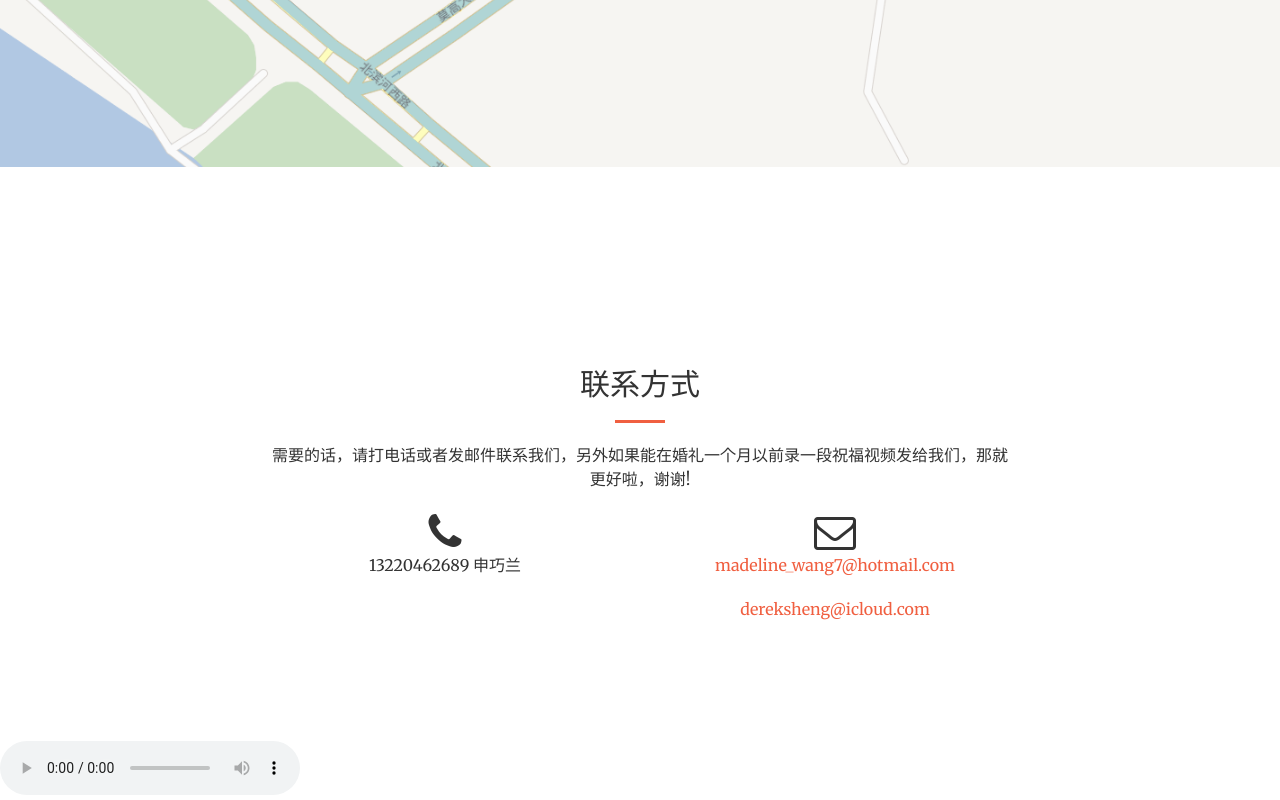
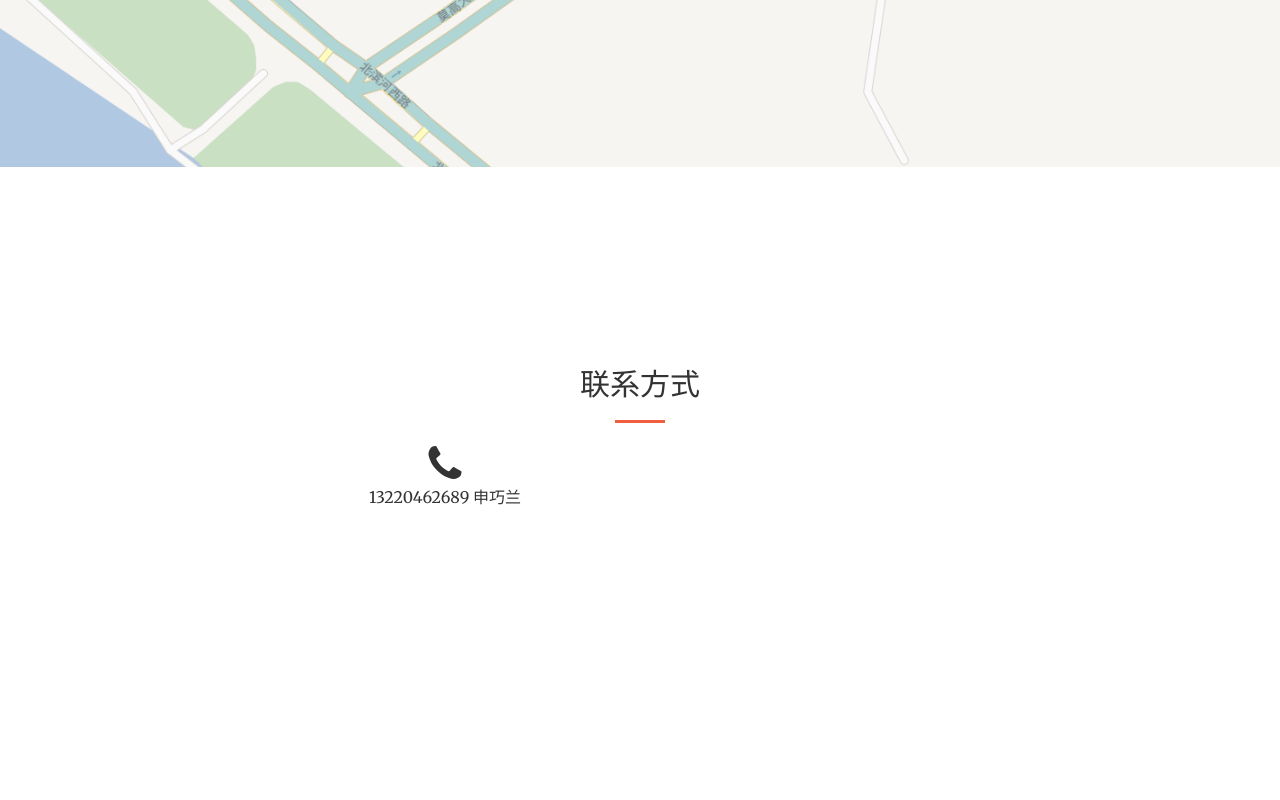
Before and after one commit to derekandmadeline/qiyuexuejiweddingsimple, a plain HTML site: page index.html in a window 1280 px wide. Shown: the part 2506-3306 px from the top of the page. After the commit the page ends 3135 px from the top, so only its background shows below. Drawn offline with nearby package versions, Linux system fonts and the light colour scheme; a web font is replaced by a local one.

Commit message:
update contact information

```diff
--- a/index.html
+++ b/index.html
@@ -115,25 +115,16 @@
                 <div class="col-lg-8 col-lg-offset-2 text-center">
                     <h2 class="section-heading">联系方式</h2>
                     <hr class="primary">
-                    <p>需要的话，请打电话或者发邮件联系我们，另外如果能在婚礼一个月以前录一段祝福视频发给我们，那就更好啦，谢谢!</p>
                 </div>
                 <div class="col-lg-4 col-lg-offset-2 text-center">
                     <i class="fa fa-phone fa-3x wow bounceIn"></i>
                     <p>13220462689 申巧兰</p>
                 </div>
-                <div class="col-lg-4 text-center">
-                    <i class="fa fa-envelope-o fa-3x wow bounceIn" data-wow-delay=".1s"></i>
-                    <p><a href="mailto:madeline_wang7@hotmail.com">madeline_wang7@hotmail.com</a></p>
-                    <p><a href="mailto:dereksheng@icloud.com">dereksheng@icloud.com</a></p>
-                </div>
+
             </div>
         </div>
     </section>
 
-    <audio controls autoplay>
-      <source src="music/YPjiy209da.mp3" type="audio/mpeg">
-      Your browser does not support the audio element.
-    </audio>
 
     <!-- jQuery -->
     <script src="js/jquery.js"></script>
```
